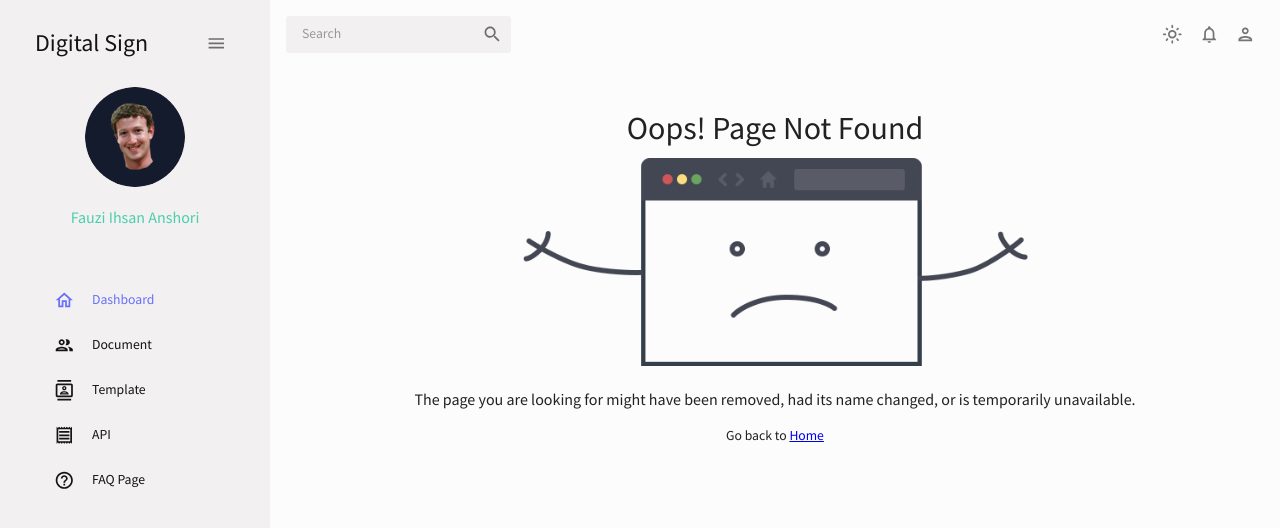
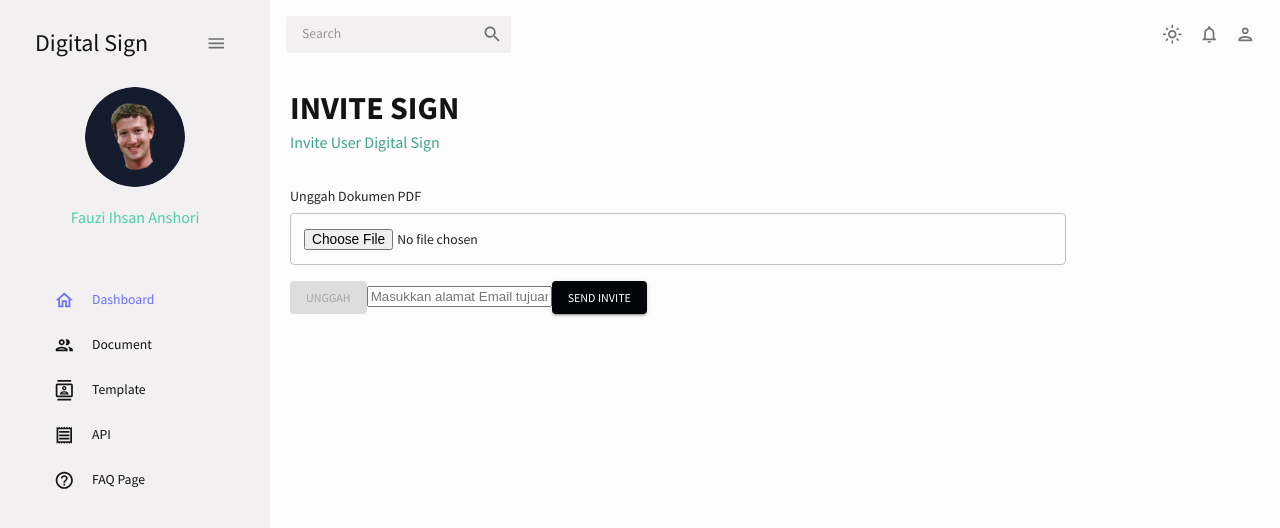
Before and after one commit to zvsaan/Fe_Digital-Sign, a React (Create React App) app: page /invite in a window 1280 px wide. Shown: the top 528 px of the page. Built offline with nearby package versions, Linux system fonts and the light colour scheme.

Commit message:
update_invite

```diff
--- a/package.json
+++ b/package.json
@@ -12,6 +12,7 @@
     "@fullcalendar/react": "^5.11.2",
     "@fullcalendar/timegrid": "^5.11.3",
     "@material-ui/core": "^4.12.4",
+    "@material-ui/styles": "^4.11.5",
     "@mui/icons-material": "^5.10.3",
     "@mui/lab": "^5.0.0-alpha.169",
     "@mui/material": "^5.10.5",
@@ -64,5 +65,8 @@
       "last 1 firefox version",
       "last 1 safari version"
     ]
+  },
+  "devDependencies": {
+    "@babel/plugin-proposal-private-property-in-object": "^7.21.11"
   }
 }
--- a/src/App.js
+++ b/src/App.js
@@ -11,6 +11,7 @@
 import Register from "./scenes/register";
 import FAQ from "./scenes/faq";
 import NotFoundPage from "./scenes/404";
+import InvitePage from "./scenes/invite";
 import { CssBaseline, ThemeProvider } from "@mui/material";
 import { ColorModeContext, useMode } from "./theme";
 
@@ -40,6 +41,7 @@
                   <Route path="/form" element={<Form />} />
                   <Route path="/faq" element={<FAQ />} />
                   <Route path="*" element={<NotFoundPage />} />
+                  <Route path="/invite" element={<InvitePage />} />
                 </Routes>
               </main>
             </>
--- /dev/null
+++ b/src/scenes/invite/index.jsx
@@ -0,0 +1,70 @@
+import React, { useState } from 'react';
+import { Box, Button, Typography, TextField } from "@mui/material";
+import Header from '../../components/Header';
+
+const InvitePage = () => {
+  const [email, setEmail, document, setDocument] = useState(null);
+
+  const sendInvite = () => {
+    // Implement code to send invite
+    alert(`Invite sent to ${email}`);
+  };
+
+  const handleDocumentChange = (event) => {
+    const file = event.target.files[0];
+    setDocument(file);
+  };
+
+  const handleSubmit = () => {
+    // Lakukan sesuatu dengan dokumen yang diunggah, misalnya mengirim ke server
+    console.log("Dokumen yang diunggah:", document);
+  };
+
+  return (
+    <Box m="20px">
+      <Header title="INVITE SIGN" subtitle="Invite User Digital Sign" />
+
+<Box
+      gridColumn="span 9"
+      mt={4}
+      display="flex"
+      justifyContent="left"
+      alignItems="left"
+    >
+        <Box width="80%">
+        <Typography variant="h6" gutterBottom>
+          Unggah Dokumen PDF
+        </Typography>
+        <Box display="flex" alignItems="center" mb={2}>
+          <TextField
+            type="file"
+            onChange={handleDocumentChange}
+            InputLabelProps={{ shrink: true }}
+            variant="outlined"
+            fullWidth
+          />
+        </Box>
+        <Button
+          variant="contained"
+          color="primary"
+          onClick={handleSubmit}
+          disabled={!document}>Unggah
+        </Button>
+        <input
+        type="email"
+        value={email}
+        onChange={(e) => setEmail(e.target.value)}
+        placeholder="Masukkan alamat Email tujuan"
+      />
+
+      <Button
+      variant="contained"
+      color="primary"
+      onClick={sendInvite}>Send Invite</Button>
+      </Box>
+      </Box>
+      </Box>
+  );
+};
+
+export default InvitePage;
```
Also changed, not shown: 1 other file (tests, documents, lock files or other folders).
